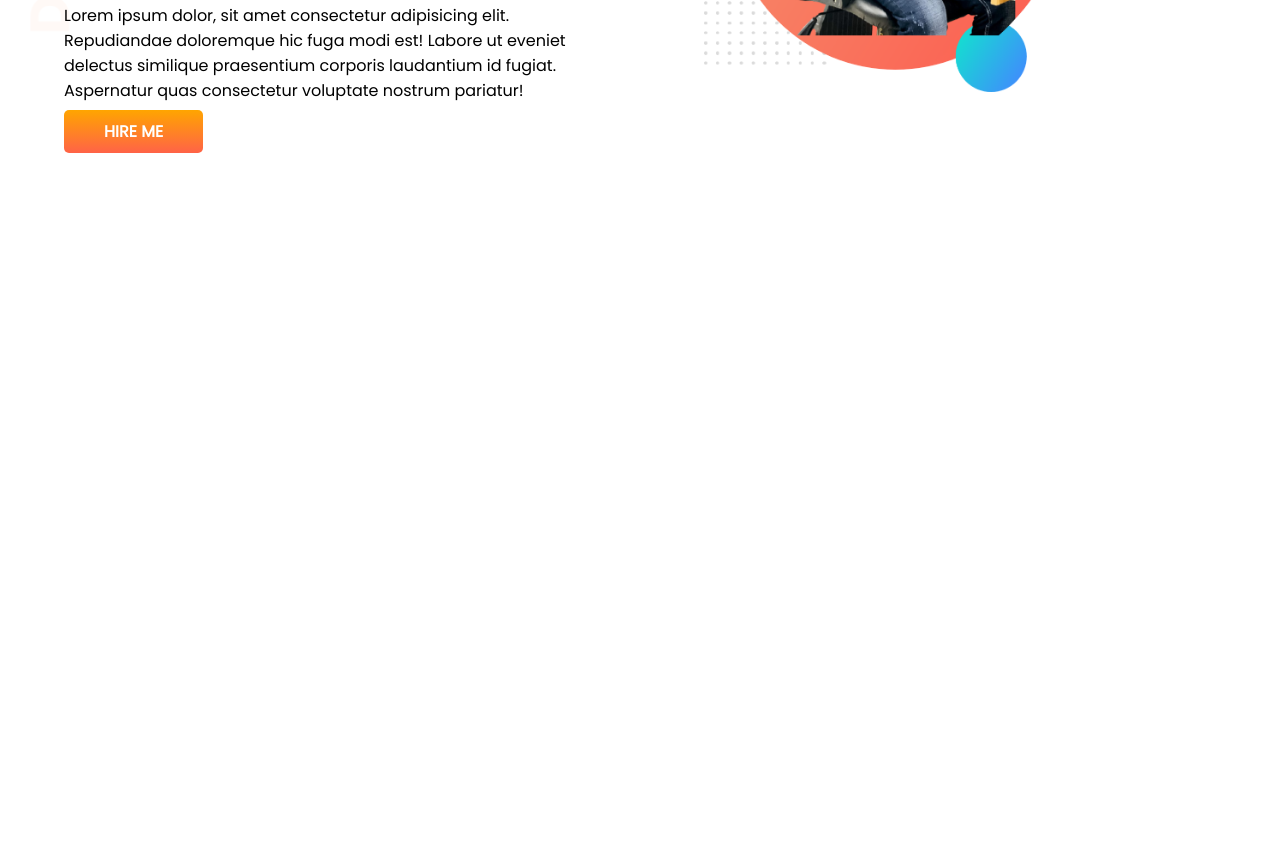
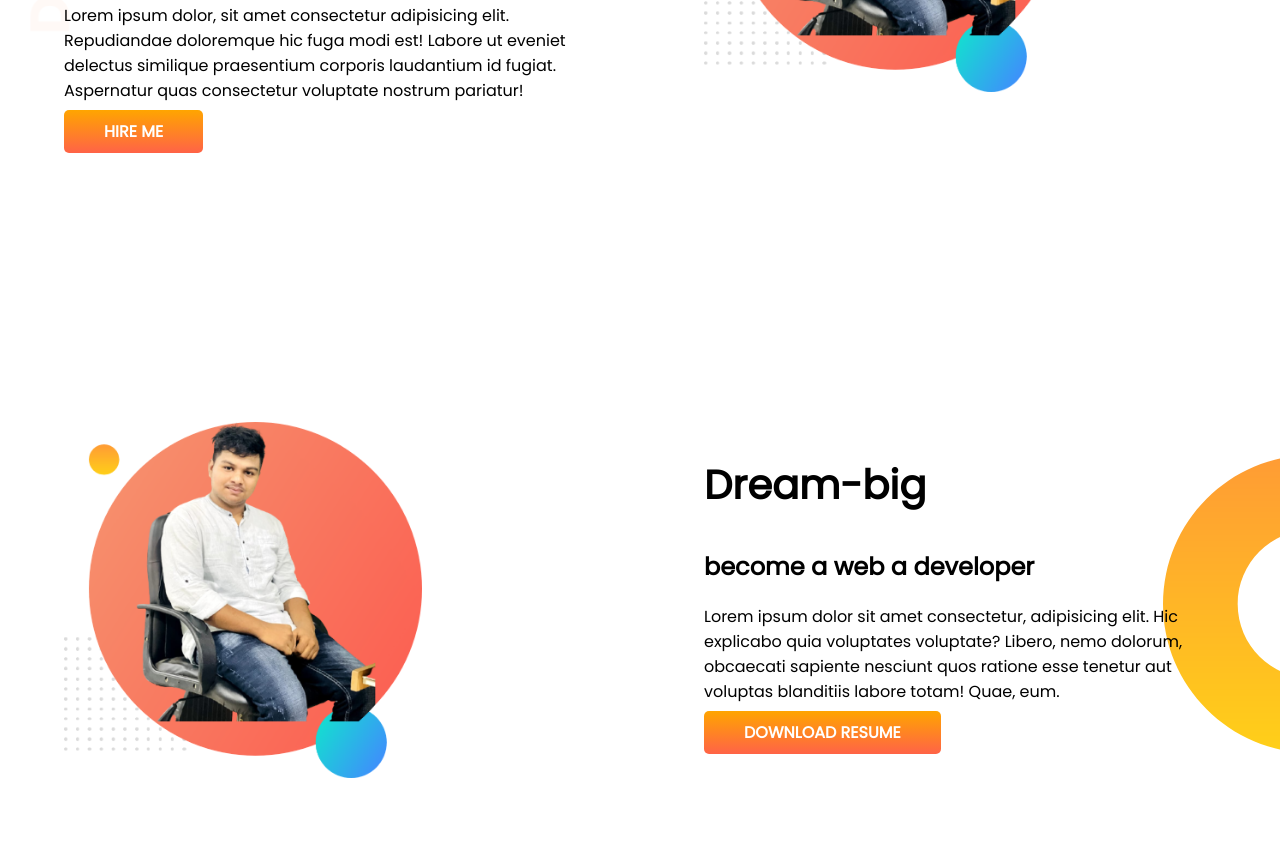
Before and after one commit to saruare77/developer-portfolio, a plain HTML site: page index.html in a window 1280 px wide. Shown: the part 328-1180 px from the top of the page. Before the commit the page ends 800 px from the top, so only its background shows below. Drawn offline with Linux system fonts and the light colour scheme.

Commit message:
inital commit

```diff
--- a/index.html
+++ b/index.html
@@ -26,5 +26,20 @@
 
     </section>
 
+                        <!-- Section-2 -->
+
+    <section class="dream-big">
+        <div class="half-width">
+            <img src="images/dalim-bg.png" alt="">
+        </div >
+        <div class="half-width">
+            <h1>Dream-big</h1>
+            <h2>become a web a developer</h2>
+            <p>Lorem ipsum dolor sit amet consectetur, adipisicing elit. Hic explicabo quia voluptates voluptate? Libero, nemo dolorum, obcaecati sapiente nesciunt quos ratione esse tenetur aut voluptas blanditiis labore totam! Quae, eum.</p>
+
+            <a class="link-button" target="_blank" href="">DOWNLOAD RESUME</a>
+        </div>
+    </section>
+
 </body>
 </html>
--- a/style.css
+++ b/style.css
@@ -11,6 +11,7 @@ h1{
 
 section{
     display: flex;
+    margin-bottom: 150px;
 }
 
 .half-width{
@@ -37,3 +38,10 @@ section{
 
 
 }
+
+
+.dream-big{
+    background-image: url(images/dream-bg.png);
+    background-repeat: no-repeat;
+    background-position: right;
+}
```
